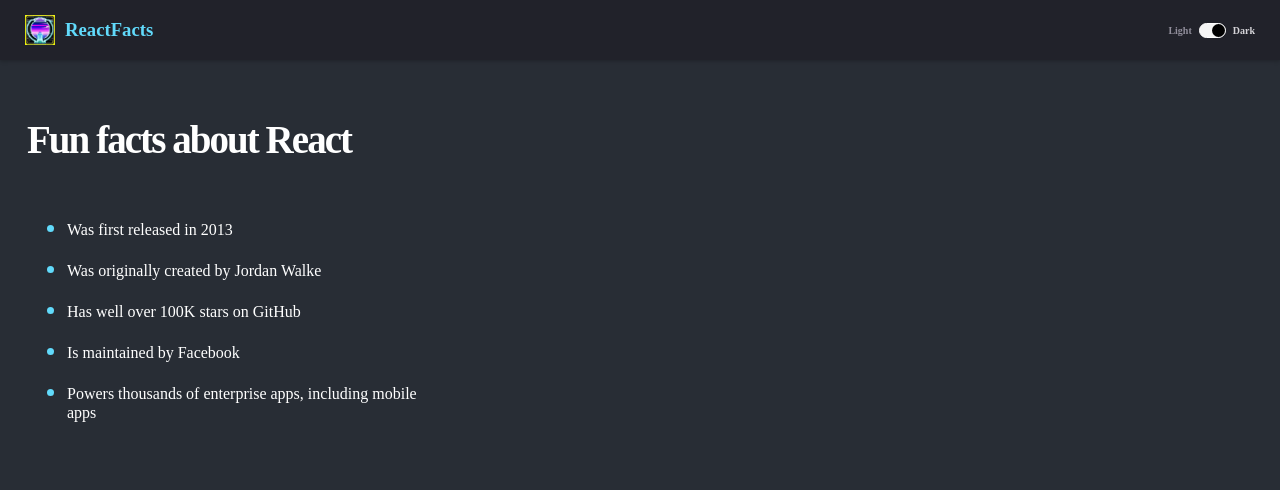
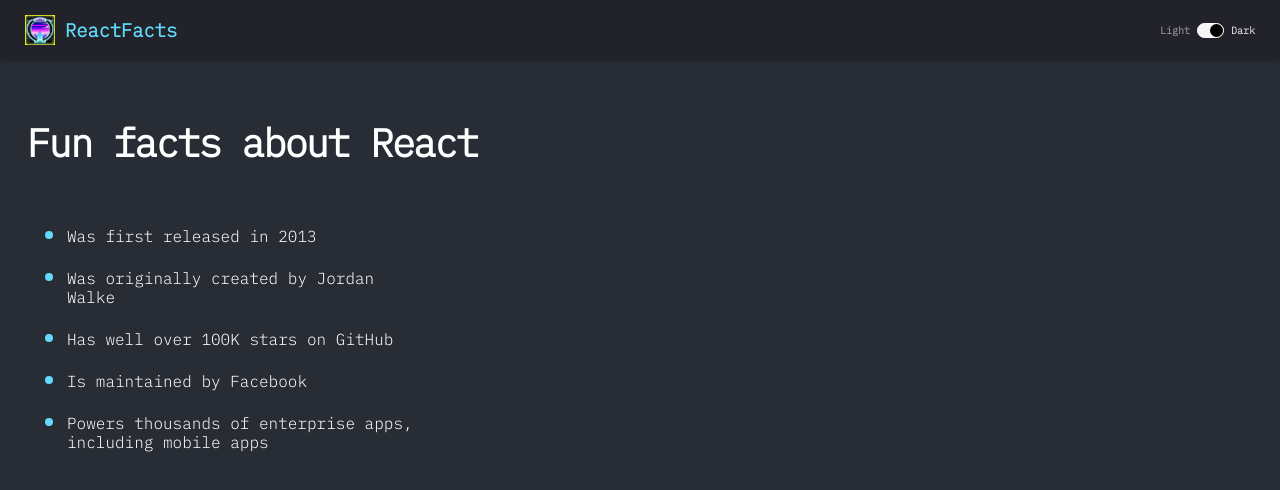
Before and after one commit to GiannisTzonis/react-app, a React (Create React App) app: page / in a window 1280 px wide. Shown: the top 490 px of the page. Built offline with nearby package versions, Linux system fonts and the light colour scheme.

Commit message:
added styles and darkmode working

```diff
--- a/public/index.html
+++ b/public/index.html
@@ -10,15 +10,21 @@
       content="Web site created using create-react-app"
     />
     <link rel="apple-touch-icon" href="%PUBLIC_URL%/logo192.png" />
-    <!--
-      manifest.json provides metadata used when your web app is installed on a
-      user's mobile device or desktop. See https://developers.google.com/web/fundamentals/web-app-manifest/
-    -->
+
     <link rel="manifest" href="%PUBLIC_URL%/manifest.json" />
 
-    <link rel="preconnect" href="https://fonts.googleapis.com">
-    <link rel="preconnect" href="https://fonts.gstatic.com" crossorigin>
-    <link href="https://fonts.googleapis.com/css2?family=Cardo&display=swap" rel="stylesheet">
+    <link rel="preconnect" href="https://fonts.googleapis.com" />
+    <link rel="preconnect" href="https://fonts.gstatic.com" crossorigin />
+    <link
+      href="https://fonts.googleapis.com/css2?family=Cardo&display=swap"
+      rel="stylesheet"
+    />
+    <link rel="preconnect" href="https://fonts.googleapis.com" />
+    <link rel="preconnect" href="https://fonts.gstatic.com" crossorigin />
+    <link
+      href="https://fonts.googleapis.com/css2?family=IBM+Plex+Mono:wght@300&display=swap"
+      rel="stylesheet"
+    />
 
     <!--<link rel="stylesheet" href="/my-app/styles.css">-->
     <!--
--- a/src/styles.css
+++ b/src/styles.css
@@ -14,6 +14,7 @@ p {
 
 body {
   margin: 0;
+  font-family: "IBM Plex Mono", monospace;
 }
 
 .container {
@@ -119,7 +120,7 @@ main {
   background-repeat: no-repeat;
   background-position: right center;
   flex: 1 1 auto;
-  background-color: white;
+  background-color: rgb(255, 255, 255);
   color: #2b283a;
 }
 
```
